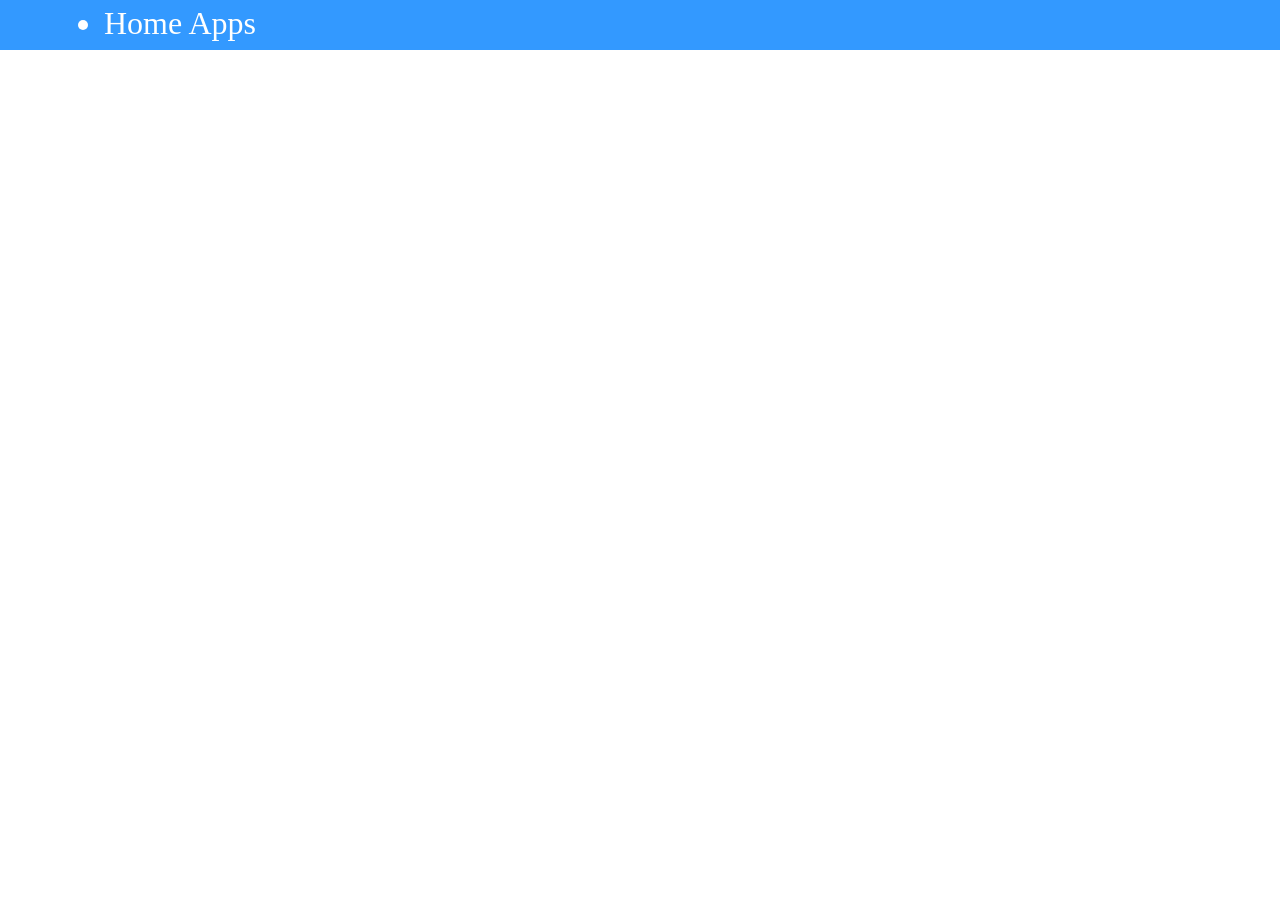
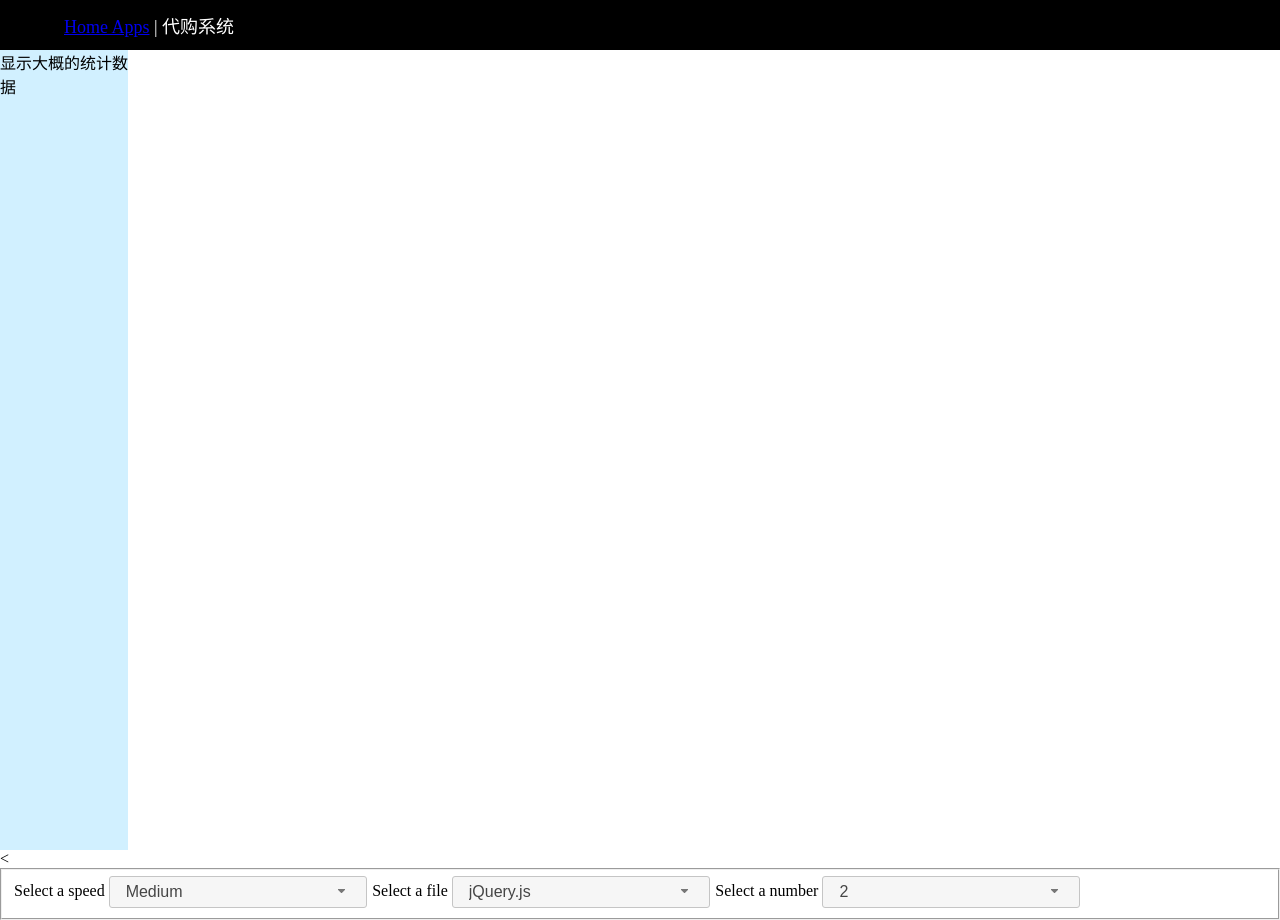
Before and after one commit to wagentim/webs, a PHP site: page / in a window 1280 px wide. Before the commit the page ends 50 px from the top, so only its background shows below. Run offline with PHP 8.4, Linux system fonts and the light colour scheme; some libraries are stand-ins or nearby versions.

Commit message:
create a brief outline for the user.php page

```diff
--- a/index.php
+++ b/index.php
@@ -13,19 +13,78 @@
 		<script src="//ajax.googleapis.com/ajax/libs/jquery/2.1.1/jquery.min.js"></script>
 		<script src="//ajax.googleapis.com/ajax/libs/jqueryui/1.11.1/jquery-ui.min.js"></script>
 		<script src="js/mjs.js"></script>
+<script>
+	$(function() {
+		$("#speed").selectmenu();
+		$("#files").selectmenu();
+		$("#number").selectmenu().selectmenu("menuWidget").addClass("overflow");
+	});
+		</script>
 		<title>Home Apps</title>
 	</head>
-
 	<body>
 		<div class="header_wrap">
 			<div class="header_content">
 				<nav>
-					<ul>
-						<li>Home Apps</li>
-						<li>Business System</li>
-					</ul>
+					<a href="main.php">Home Apps</a> |
+					<a>代购系统</a>
 				</nav>
 			</div>
 		</div>
+		<div class="left_block">
+			显示大概的统计数据
+		</div>
+		<!-- main area -->
+
+		<!-- the operation area -->
+		<
+		<div class="demo">
+			<form action="#">
+				<fieldset>
+					<label for="speed">Select a speed</label>
+					<select name="speed" id="speed">
+						<option>Slower</option>
+						<option>Slow</option>
+						<option selected="selected">Medium</option>
+						<option>Fast</option>
+						<option>Faster</option>
+					</select>
+					<label for="files">Select a file</label>
+					<select name="files" id="files">
+						<optgroup label="Scripts">
+							<option value="jquery">jQuery.js</option>
+							<option value="jqueryui">ui.jQuery.js</option>
+						</optgroup>
+						<optgroup label="Other files">
+							<option value="somefile">Some unknown file</option>
+							<option value="someotherfile">Some other file with a very long option text</option>
+						</optgroup>
+					</select>
+					<label for="number">Select a number</label>
+					<select name="number" id="number">
+						<option>1</option>
+						<option selected="selected">2</option>
+						<option>3</option>
+						<option>4</option>
+						<option>5</option>
+						<option>6</option>
+						<option>7</option>
+						<option>8</option>
+						<option>9</option>
+						<option>10</option>
+						<option>11</option>
+						<option>12</option>
+						<option>13</option>
+						<option>14</option>
+						<option>15</option>
+						<option>16</option>
+						<option>17</option>
+						<option>18</option>
+						<option>19</option>
+					</select>
+				</fieldset>
+			</form>
+		</div>
+		<div class="table"></div>
 	</body>
 </html>
--- a/style/user.css
+++ b/style/user.css
@@ -1,15 +1,25 @@
 * {
 	margin: 0;
 }
+html, body {
+	width: 100%;
+	height: 100%;
+}
 
 div.header_wrap {
-	background-color: #3399FF;	/* color: light blue */
+	background-color: black;	/* color: light blue */
 	height: 50px;
 }
 
 div.header_content {
 	color: white;
-	font-size: xx-large;
+	font-size: large;
 	margin-left: 5%;
-	padding-top: 5px;
+	padding-top: 12px;
 }
+
+div.left_block {
+	background-color:#D1F0FF;
+	width: 10%;
+	height: 100%;
+}
```
